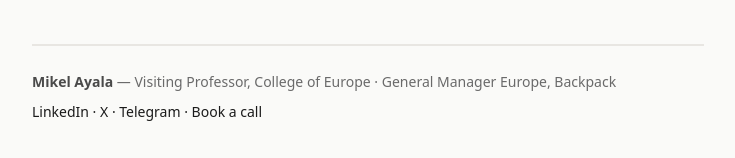
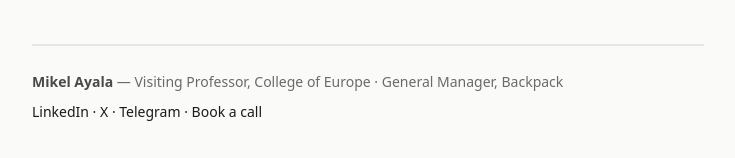
Before and after one commit to mikel-ab/mikelayala-site, a React (Vite) app: page / in a window 1280 px wide. Shown: the part 2337-2495 px from the top of the page, without its empty margins (272-1007 px from the left). Built offline with nearby package versions, Linux system fonts and the light colour scheme; the HTML template or start-up script is replaced by a standard one.

Commit message:
Updated role

```diff
--- a/src/App.jsx
+++ b/src/App.jsx
@@ -274,7 +274,7 @@ export default function App() {
         {nav}
         <h1 style={{ fontSize: 36, fontWeight: 400, marginBottom: 8, lineHeight: 1.2 }}>Mikel Ayala</h1>
         <p style={{ fontSize: 16, color: "var(--text-secondary)", marginBottom: 40, lineHeight: 1.6, fontFamily: "system-ui, sans-serif" }}>
-          General Manager for Europe at <a href="https://backpack.exchange" target="_blank" rel="noopener noreferrer" style={{ color: "var(--text-primary)" }}>Backpack</a>, a regulated digital assets exchange and self-custodial wallet. Visiting Professor of Digital Assets at the <a href="https://www.coleurope.eu" target="_blank" rel="noopener noreferrer" style={{ color: "var(--text-primary)" }}>College of Europe</a> in Bruges. Ambassador of the <a href="https://solana.org" target="_blank" rel="noopener noreferrer" style={{ color: "var(--text-primary)" }}>Solana Foundation</a>.
+          General Manager at <a href="https://backpack.exchange" target="_blank" rel="noopener noreferrer" style={{ color: "var(--text-primary)" }}>Backpack</a>, a regulated digital assets exchange and self-custodial wallet. Visiting Professor of Digital Assets at the <a href="https://www.coleurope.eu" target="_blank" rel="noopener noreferrer" style={{ color: "var(--text-primary)" }}>College of Europe</a> in Bruges. Ambassador of the <a href="https://solana.org" target="_blank" rel="noopener noreferrer" style={{ color: "var(--text-primary)" }}>Solana Foundation</a>.
         </p>
         <div style={{ marginBottom: 48 }}>
           <h2 style={{ fontSize: 14, fontWeight: 700, letterSpacing: "0.1em", textTransform: "uppercase", fontFamily: "system-ui, sans-serif", marginBottom: 16, color: "var(--text-secondary)" }}>About</h2>
@@ -377,7 +377,7 @@ export default function App() {
       </div>
       <div style={{ borderTop: "2px solid var(--border-color)", paddingTop: 24, marginTop: 32 }}>
         <p style={{ fontSize: 14, color: "var(--text-tertiary)", fontFamily: "system-ui, sans-serif", lineHeight: 1.7 }}>
-          <strong style={{ color: "var(--text-secondary)" }}>Mikel Ayala</strong> — Visiting Professor, College of Europe · General Manager Europe, Backpack
+          <strong style={{ color: "var(--text-secondary)" }}>Mikel Ayala</strong> — Visiting Professor, College of Europe · General Manager, Backpack
         </p>
         <div style={{ fontSize: 14, fontFamily: "system-ui, sans-serif", marginTop: 8 }}>
           <a href="https://www.linkedin.com/in/mikel-ayala/" target="_blank" rel="noopener noreferrer" style={{ color: "var(--text-primary)", textDecoration: "none" }}>LinkedIn</a>{" · "}
```
